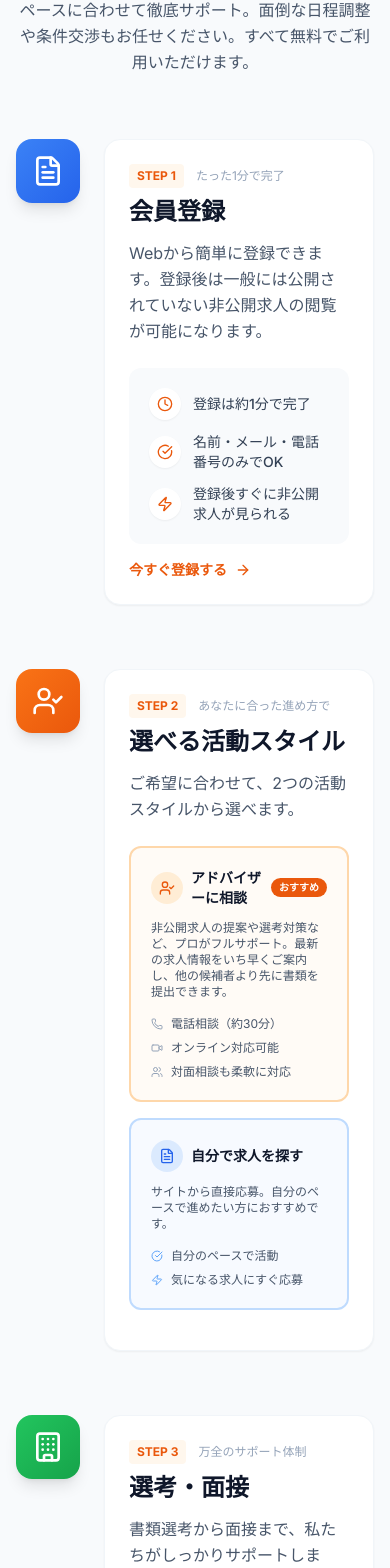
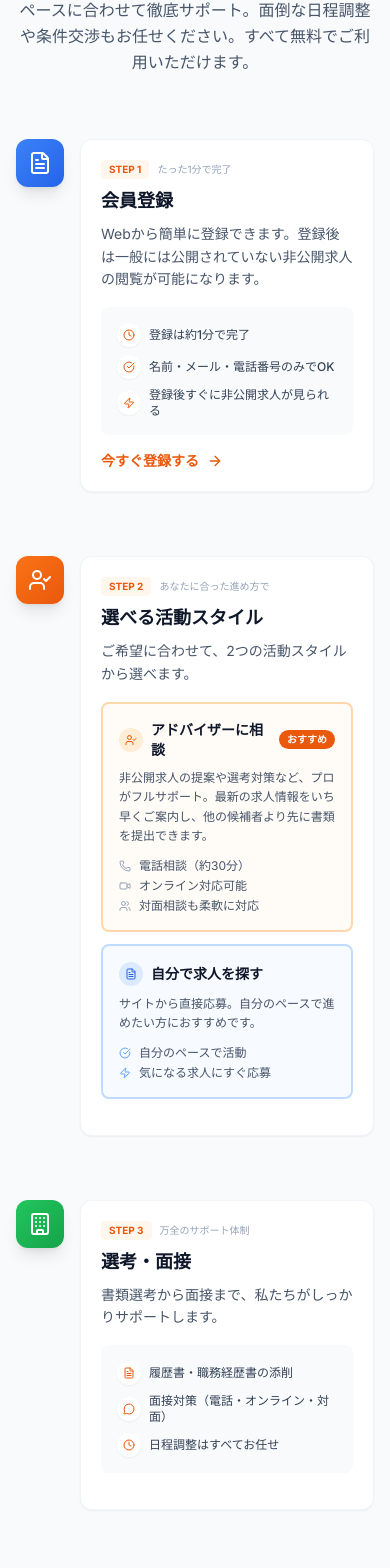
Before and after one commit to nextlevelkitamura-alt/nextlevel-career-website, a Next.js app: page / in a window 390 px wide. Shown: the part 1899-3467 px from the top of the page. Built offline with nearby package versions, Linux system fonts and the light colour scheme; no server answers.

Commit message:
style: optimize mobile ui for search form and flow

```diff
--- a/components/Flow.tsx
+++ b/components/Flow.tsx
@@ -113,37 +113,37 @@ export default function Flow() {
                         >
                             {/* Connector Line */}
                             {index < steps.length - 1 && (
-                                <div className="absolute left-8 top-24 w-0.5 h-[calc(100%+4rem)] bg-gradient-to-b from-slate-200 to-transparent hidden md:block" />
+                                <div className="absolute left-6 md:left-8 top-24 w-0.5 h-[calc(100%+4rem)] bg-gradient-to-b from-slate-200 to-transparent hidden md:block" />
                             )}
 
-                            <div className="flex gap-6 md:gap-10">
+                            <div className="flex gap-4 md:gap-10">
                                 {/* Step Number */}
-                                <div className={`flex-shrink-0 w-16 h-16 rounded-2xl bg-gradient-to-br ${step.color} flex items-center justify-center shadow-lg relative z-10`}>
-                                    <step.icon className="w-8 h-8 text-white" />
+                                <div className={`flex-shrink-0 w-12 h-12 md:w-16 md:h-16 rounded-xl md:rounded-2xl bg-gradient-to-br ${step.color} flex items-center justify-center shadow-lg relative z-10`}>
+                                    <step.icon className="w-6 h-6 md:w-8 md:h-8 text-white" />
                                 </div>
 
                                 {/* Content */}
                                 {step.link ? (
-                                    <Link href={step.link} className="flex-1 bg-white p-6 md:p-8 rounded-2xl shadow-sm border border-slate-100 hover:border-primary-300 hover:shadow-md transition-all cursor-pointer group">
-                                        <div className="flex items-center gap-3 mb-2">
-                                            <span className="text-xs font-bold text-primary-600 bg-primary-50 px-2 py-1 rounded">
+                                    <Link href={step.link} className="flex-1 bg-white p-5 md:p-8 rounded-xl md:rounded-2xl shadow-sm border border-slate-100 hover:border-primary-300 hover:shadow-md transition-all cursor-pointer group">
+                                        <div className="flex items-center gap-2 md:gap-3 mb-2">
+                                            <span className="text-[10px] md:text-xs font-bold text-primary-600 bg-primary-50 px-2 py-0.5 md:py-1 rounded">
                                                 STEP {step.number}
                                             </span>
-                                            <span className="text-xs text-slate-400">{step.subtitle}</span>
+                                            <span className="text-[10px] md:text-xs text-slate-400">{step.subtitle}</span>
                                         </div>
-                                        <h3 className="text-2xl font-bold text-slate-900 mb-3 group-hover:text-primary-600 transition-colors">{step.title}</h3>
-                                        <p className="text-slate-600 mb-6 leading-relaxed">{step.description}</p>
+                                        <h3 className="text-lg md:text-2xl font-bold text-slate-900 mb-2 md:mb-3 group-hover:text-primary-600 transition-colors">{step.title}</h3>
+                                        <p className="text-sm md:text-base text-slate-600 mb-4 md:mb-6 leading-relaxed">{step.description}</p>
 
                                         {/* Details */}
                                         {step.details && (
-                                            <div className="bg-slate-50 rounded-xl p-5 mb-4">
-                                                <div className="grid gap-3">
+                                            <div className="bg-slate-50 rounded-lg md:rounded-xl p-4 md:p-5 mb-4">
+                                                <div className="grid gap-2 md:gap-3">
                                                     {step.details.map((detail, i) => (
-                                                        <div key={i} className="flex items-center gap-3">
-                                                            <div className="w-8 h-8 rounded-full bg-white shadow-sm flex items-center justify-center flex-shrink-0">
-                                                                <detail.icon className="w-4 h-4 text-primary-600" />
+                                                        <div key={i} className="flex items-center gap-2 md:gap-3">
+                                                            <div className="w-6 h-6 md:w-8 md:h-8 rounded-full bg-white shadow-sm flex items-center justify-center flex-shrink-0">
+                                                                <detail.icon className="w-3 h-3 md:w-4 md:h-4 text-primary-600" />
                                                             </div>
-                                                            <span className="text-slate-700 font-medium text-sm">{detail.text}</span>
+                                                            <span className="text-slate-700 font-medium text-xs md:text-sm">{detail.text}</span>
                                                         </div>
                                                     ))}
                                                 </div>
@@ -156,26 +156,26 @@ export default function Flow() {
                                         </div>
                                     </Link>
                                 ) : (
-                                    <div className="flex-1 bg-white p-6 md:p-8 rounded-2xl shadow-sm border border-slate-100">
-                                        <div className="flex items-center gap-3 mb-2">
-                                            <span className="text-xs font-bold text-primary-600 bg-primary-50 px-2 py-1 rounded">
+                                    <div className="flex-1 bg-white p-5 md:p-8 rounded-xl md:rounded-2xl shadow-sm border border-slate-100">
+                                        <div className="flex items-center gap-2 md:gap-3 mb-2">
+                                            <span className="text-[10px] md:text-xs font-bold text-primary-600 bg-primary-50 px-2 py-0.5 md:py-1 rounded">
                                                 STEP {step.number}
                                             </span>
-                                            <span className="text-xs text-slate-400">{step.subtitle}</span>
+                                            <span className="text-[10px] md:text-xs text-slate-400">{step.subtitle}</span>
                                         </div>
-                                        <h3 className="text-2xl font-bold text-slate-900 mb-3">{step.title}</h3>
-                                        <p className="text-slate-600 mb-6 leading-relaxed">{step.description}</p>
+                                        <h3 className="text-lg md:text-2xl font-bold text-slate-900 mb-2 md:mb-3">{step.title}</h3>
+                                        <p className="text-sm md:text-base text-slate-600 mb-4 md:mb-6 leading-relaxed">{step.description}</p>
 
                                         {/* Details */}
                                         {step.details && (
-                                            <div className="bg-slate-50 rounded-xl p-5 mb-4">
-                                                <div className="grid gap-3">
+                                            <div className="bg-slate-50 rounded-lg md:rounded-xl p-4 md:p-5 mb-4">
+                                                <div className="grid gap-2 md:gap-3">
                                                     {step.details.map((detail, i) => (
-                                                        <div key={i} className="flex items-center gap-3">
-                                                            <div className="w-8 h-8 rounded-full bg-white shadow-sm flex items-center justify-center flex-shrink-0">
-                                                                <detail.icon className="w-4 h-4 text-primary-600" />
+                                                        <div key={i} className="flex items-center gap-2 md:gap-3">
+                                                            <div className="w-6 h-6 md:w-8 md:h-8 rounded-full bg-white shadow-sm flex items-center justify-center flex-shrink-0">
+                                                                <detail.icon className="w-3 h-3 md:w-4 md:h-4 text-primary-600" />
                                                             </div>
-                                                            <span className="text-slate-700 font-medium text-sm">{detail.text}</span>
+                                                            <span className="text-slate-700 font-medium text-xs md:text-sm">{detail.text}</span>
                                                         </div>
                                                     ))}
                                                 </div>
@@ -184,25 +184,25 @@ export default function Flow() {
 
                                         {/* Options (for Step 2) */}
                                         {step.options && (
-                                            <div className="grid md:grid-cols-2 gap-4 mb-4">
+                                            <div className="grid md:grid-cols-2 gap-3 md:gap-4 mb-4">
                                                 {step.options.map((option, i) => (
                                                     <div
                                                         key={i}
-                                                        className={`p-5 rounded-xl border-2 transition-all ${option.highlight
+                                                        className={`p-4 md:p-5 rounded-lg md:rounded-xl border-2 transition-all ${option.highlight
                                                             ? "border-primary-200 bg-primary-50/50"
                                                             : i === 1
                                                                 ? "border-blue-200 bg-blue-50/50"
                                                                 : "border-slate-200 bg-slate-50"
                                                             }`}
                                                     >
-                                                        <div className="flex items-center gap-2 mb-3">
-                                                            <div className={`w-8 h-8 rounded-full flex items-center justify-center flex-shrink-0 ${option.highlight
+                                                        <div className="flex items-center gap-2 mb-2 md:mb-3">
+                                                            <div className={`w-6 h-6 md:w-8 md:h-8 rounded-full flex items-center justify-center flex-shrink-0 ${option.highlight
                                                                 ? "bg-primary-100"
                                                                 : i === 1
                                                                     ? "bg-blue-100"
                                                                     : "bg-slate-200"
                                                                 }`}>
-                                                                <option.icon className={`w-4 h-4 ${option.highlight
+                                                                <option.icon className={`w-3 h-3 md:w-4 md:h-4 ${option.highlight
                                                                     ? "text-primary-600"
                                                                     : i === 1
                                                                         ? "text-blue-600"
@@ -216,8 +216,8 @@ export default function Flow() {
                                                                 </span>
                                                             )}
                                                         </div>
-                                                        <p className="text-xs md:text-sm text-slate-600 mb-4">{option.description}</p>
-                                                        <div className="space-y-2">
+                                                        <p className="text-xs md:text-sm text-slate-600 mb-3 md:mb-4 leading-relaxed">{option.description}</p>
+                                                        <div className="space-y-1 md:space-y-2">
                                                             {option.features.map((feature, j) => (
                                                                 <div key={j} className="flex items-center gap-2 text-xs md:text-sm text-slate-600">
                                                                     <feature.icon className={`w-3 h-3 md:w-4 md:h-4 flex-shrink-0 ${i === 1 ? "text-blue-400" : "text-slate-400"}`} />
--- a/components/SearchForm.tsx
+++ b/components/SearchForm.tsx
@@ -60,21 +60,21 @@ export default function SearchForm({ availableTags, onSearch }: SearchFormProps)
     };
 
     return (
-        <div className="bg-primary-600 rounded-2xl p-6 shadow-lg text-white">
-            <h2 className="text-xl font-bold mb-6 flex items-center">
+        <div className="bg-primary-600 rounded-2xl p-4 md:p-6 shadow-lg text-white">
+            <h2 className="text-lg md:text-xl font-bold mb-4 md:mb-6 flex items-center">
                 <Search className="w-5 h-5 mr-2" />
                 求人を検索する
             </h2>
-            <form onSubmit={handleSubmit} className="space-y-4">
-                <div className="grid grid-cols-1 md:grid-cols-3 gap-4">
-                    <div className="space-y-2">
-                        <label htmlFor="area" className="text-sm font-medium text-primary-100">
+            <form onSubmit={handleSubmit} className="space-y-3 md:space-y-4">
+                <div className="grid grid-cols-1 md:grid-cols-3 gap-3 md:gap-4">
+                    <div className="space-y-1.5 md:space-y-2">
+                        <label htmlFor="area" className="text-xs md:text-sm font-medium text-primary-100">
                             エリア
                         </label>
                         <select
                             id="area"
                             name="area"
-                            className="w-full h-12 md:h-10 rounded-lg md:rounded-md border-0 bg-white/10 px-3 text-base md:text-sm text-white placeholder:text-white/50 focus:ring-2 focus:ring-white/20"
+                            className="w-full h-10 md:h-10 rounded-lg md:rounded-md border-0 bg-white/10 px-3 text-sm text-white placeholder:text-white/50 focus:ring-2 focus:ring-white/20"
                         >
                             <option value="" className="text-slate-900">すべて</option>
                             <option value="東京" className="text-slate-900">東京</option>
@@ -86,14 +86,14 @@ export default function SearchForm({ availableTags, onSearch }: SearchFormProps)
                         </select>
                     </div>
 
-                    <div className="space-y-2">
-                        <label htmlFor="type" className="text-sm font-medium text-primary-100">
+                    <div className="space-y-1.5 md:space-y-2">
+                        <label htmlFor="type" className="text-xs md:text-sm font-medium text-primary-100">
                             雇用形態
                         </label>
                         <select
                             id="type"
                             name="type"
-                            className="w-full h-12 md:h-10 rounded-lg md:rounded-md border-0 bg-white/10 px-3 text-base md:text-sm text-white placeholder:text-white/50 focus:ring-2 focus:ring-white/20"
+                            className="w-full h-10 md:h-10 rounded-lg md:rounded-md border-0 bg-white/10 px-3 text-sm text-white placeholder:text-white/50 focus:ring-2 focus:ring-white/20"
                         >
                             <option value="" className="text-slate-900">すべて</option>
                             <option value="正社員" className="text-slate-900">正社員</option>
@@ -102,14 +102,14 @@ export default function SearchForm({ availableTags, onSearch }: SearchFormProps)
                         </select>
                     </div>
 
-                    <div className="space-y-2">
-                        <label htmlFor="category" className="text-sm font-medium text-primary-100">
+                    <div className="space-y-1.5 md:space-y-2">
+                        <label htmlFor="category" className="text-xs md:text-sm font-medium text-primary-100">
                             職種
                         </label>
                         <select
                             id="category"
                             name="category"
-                            className="w-full h-12 md:h-10 rounded-lg md:rounded-md border-0 bg-white/10 px-3 text-base md:text-sm text-white placeholder:text-white/50 focus:ring-2 focus:ring-white/20"
+                            className="w-full h-10 md:h-10 rounded-lg md:rounded-md border-0 bg-white/10 px-3 text-sm text-white placeholder:text-white/50 focus:ring-2 focus:ring-white/20"
                         >
                             <option value="" className="text-slate-900">すべて</option>
                             <option value="事務" className="text-slate-900">事務</option>
@@ -126,12 +126,12 @@ export default function SearchForm({ availableTags, onSearch }: SearchFormProps)
                     </div>
                 </div>
 
-                <div className="space-y-2">
-                    <label className="text-sm font-medium text-primary-100">
+                <div className="space-y-1.5 md:space-y-2">
+                    <label className="text-xs md:text-sm font-medium text-primary-100">
                         こだわり条件（タグ）
                     </label>
 
-                    <div className="flex flex-wrap gap-2 min-h-[48px] md:min-h-[40px] p-2 bg-white/10 rounded-lg md:rounded-md border-0 focus-within:ring-2 focus-within:ring-white/20 transition-all">
+                    <div className="flex flex-wrap gap-2 min-h-[40px] p-2 bg-white/10 rounded-lg md:rounded-md border-0 focus-within:ring-2 focus-within:ring-white/20 transition-all">
                         {selectedTags.map((tag) => (
                             <Badge key={tag} variant="secondary" className="pl-2 pr-1 py-1 text-xs md:text-sm bg-white text-primary-700 hover:bg-white/90 gap-1 rounded-md">
                                 {tag}
@@ -149,7 +149,7 @@ export default function SearchForm({ availableTags, onSearch }: SearchFormProps)
                             <PopoverTrigger asChild>
                                 <button
                                     type="button"
-                                    className={`flex items-center gap-1 px-2 py-1 rounded-md text-white/70 hover:text-white hover:bg-white/10 text-sm transition-all ${selectedTags.length === 0 ? 'w-full h-full' : ''}`}
+                                    className={`flex items-center gap-1 px-2 py-1 rounded-md text-white/70 hover:text-white hover:bg-white/10 text-xs md:text-sm transition-all ${selectedTags.length === 0 ? 'w-full h-full' : ''}`}
                                 >
                                     <Plus className="w-4 h-4" />
                                     {selectedTags.length === 0 ? "条件を追加..." : "追加"}
@@ -185,8 +185,8 @@ export default function SearchForm({ availableTags, onSearch }: SearchFormProps)
                     </div>
                 </div>
 
-                <div className="pt-2">
-                    <Button type="submit" className="w-full h-12 md:h-10 bg-white text-primary-600 hover:bg-white/90 font-bold text-base md:text-sm">
+                <div className="pt-1 md:pt-2">
+                    <Button type="submit" className="w-full h-10 md:h-10 bg-white text-primary-600 hover:bg-white/90 font-bold text-sm md:text-sm">
                         この条件で検索
                     </Button>
                 </div>
```
